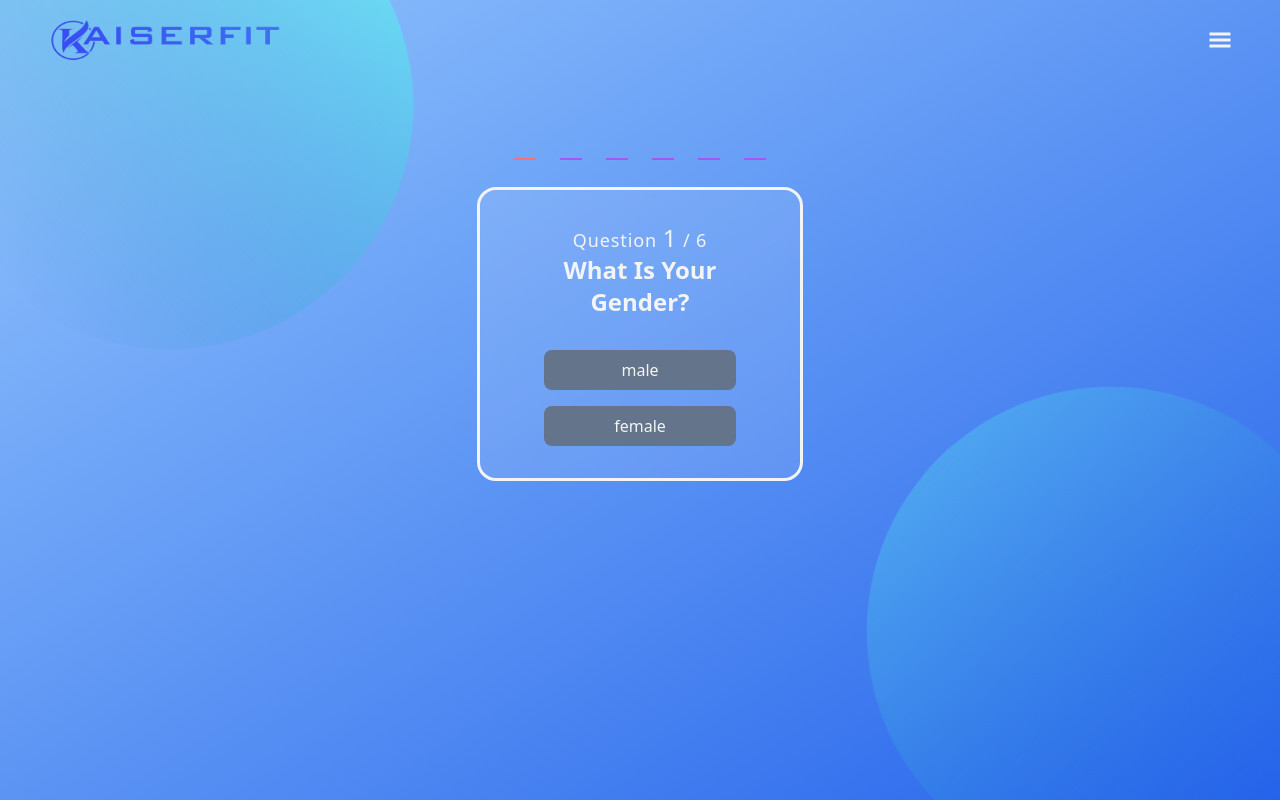
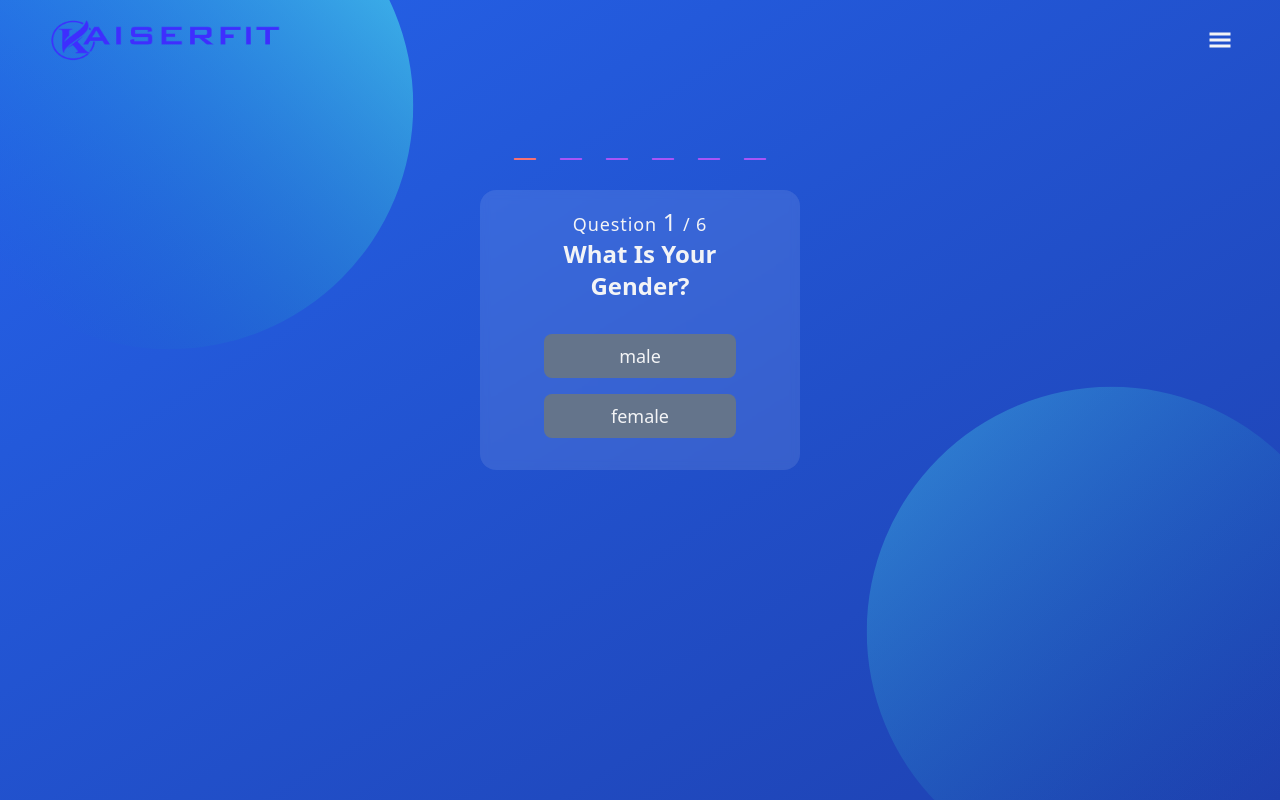
Before and after one commit to kaiserfit/kaiser-next, a Next.js app: page /quiz in a window 1280 px wide. Built offline with nearby package versions, Linux system fonts and the light colour scheme; no server answers.

Commit message:
feature: added previous question
allows the user to return previous questions if they want to change their answer

```diff
--- a/src/components/Layout.tsx
+++ b/src/components/Layout.tsx
@@ -41,7 +41,7 @@ function Navbar({
 
   return (
     <>
-      <header className="bg-gray-600 dark:bg-transparent w-full py-4 px-12 flex justify-between items-center fixed top-0 left-0">
+      <header className="bg-transparent w-full py-4 px-12 flex justify-between items-center fixed top-0 left-0 z-[2]">
         <Link passHref href={"/"}>
           <div className="relative w-1/2 md:w-1/3 lg:w-1/5 h-12 cursor-pointer">
             <Image
--- a/src/pages/quiz/index.tsx
+++ b/src/pages/quiz/index.tsx
@@ -9,7 +9,7 @@ import React, {
 // import { useQuery } from "react-query";
 import { questionData } from "../../lib/types";
 import { BsDashLg, BsPersonFill, BsPeopleFill } from "react-icons/bs";
-import { FaCheckCircle } from "react-icons/fa";
+import { FaCheckCircle, FaArrowLeft } from "react-icons/fa";
 import { GiDna2, GiWeight, GiStairsGoal, GiBarrier } from "react-icons/gi";
 import Image from "next/image";
 
@@ -42,7 +42,13 @@ function Quiz() {
         body: JSON.stringify({ id: indexQuestion }),
       });
       const { data }: { data: questionData } = await response.json();
-      setQuestion(data);
+      if (indexQuestion) {
+        setQuestion(data);
+      } else {
+        console.log("back to first question");
+        setQuestion(firstQuestion);
+      }
+
       setLoading(false);
     } catch (error) {
       console.log("error");
@@ -95,10 +101,31 @@ function Quiz() {
     setTimeout(() => setIndexQuestion((prev) => prev + 1), 1000);
   };
 
+  const handlePreviousQuestion = () => {
+    if (indexQuestion === 1) {
+      setGender("");
+    }
+    if (indexQuestion === 2) {
+      setAge("");
+    }
+    if (indexQuestion === 3) {
+      setMetabolism("");
+    }
+    if (indexQuestion === 4) {
+      setWeight("");
+    }
+    if (indexQuestion === 5) {
+      setWeightGoal("");
+    }
+
+    setIndexQuestion((prev) => prev - 1);
+    setPickedChoice("");
+  };
+
   useEffect(() => {
-    if (indexQuestion) {
-      fetchQuestion(indexQuestion);
-    }
+    // if (indexQuestion) {
+    fetchQuestion(indexQuestion);
+    // }
   }, [indexQuestion]);
 
   useEffect(() => {
@@ -106,7 +133,7 @@ function Quiz() {
   }, []);
 
   return (
-    <section className="pt-32 outline min-h-screen bg-gradient-to-br dark:from-blue-300 dark:to-blue-600">
+    <section className="pt-32 pb-16 min-h-screen bg-gradient-to-br from-blue-300 to-blue-600 dark:from-blue-600 dark:to-blue-800">
       {/* <h2 className="text-3xl font-bold">Kaiserfit assessment quiz</h2> */}
 
       {/* <Image
@@ -148,6 +175,7 @@ function Quiz() {
           indexQuestion={indexQuestion}
           pickedChoice={pickedChoice}
           handleClick={handleClick}
+          handlePreviousQuestion={handlePreviousQuestion}
         />
       </div>
     </section>
@@ -247,19 +275,30 @@ function Choices({
   question,
   pickedChoice,
   handleClick,
+  handlePreviousQuestion,
 }: {
   indexQuestion: number;
   loading: boolean;
   question: questionData;
   pickedChoice?: string;
   handleClick: (category: string, choice: string) => void;
+  handlePreviousQuestion: () => void;
 }) {
   return (
     <div
       className={`${
         loading ? "animate-slideToLeft" : "relative animate-teleportToRight"
-      } outline p-8 rounded-2xl space-y-4 max-w-xs backdrop-blur-sm bg-white/10`}
+      } pt-4 p-8 rounded-2xl space-y-4 max-w-xs backdrop-blur-sm bg-white/10 relative`}
     >
+      {indexQuestion >= 1 && (
+        <button
+          className="absolute top-3 left-4 text-2xl hover:-translate-x-2 transition-transform duration-300 ease-in-out"
+          onClick={handlePreviousQuestion}
+        >
+          <FaArrowLeft />
+        </button>
+      )}
+
       <div className="text-center">
         <h3 className="text-lg font-light tracking-wider">
           Question{" "}
@@ -369,8 +408,8 @@ function Choice({
       className={`${
         choice === pickedChoice
           ? "bg-green-600 dark:from-lime-300 dark:to-lime-700 dar bg-gradient-to-b"
-          : "bg-gray-100 dark:bg-slate-500 hover:bg-gray-200 dark:hover:bg-slate-600"
-      }  rounded-lg px-4 py-2 w-3/4 font-light relative`}
+          : "bg-gray-200 dark:bg-slate-500 hover:bg-gray-300 dark:hover:bg-slate-600"
+      }  rounded-lg px-4 py-2 w-3/4 font-medium text-lg relative`}
     >
       {choice}
       {choice === pickedChoice && (
```
